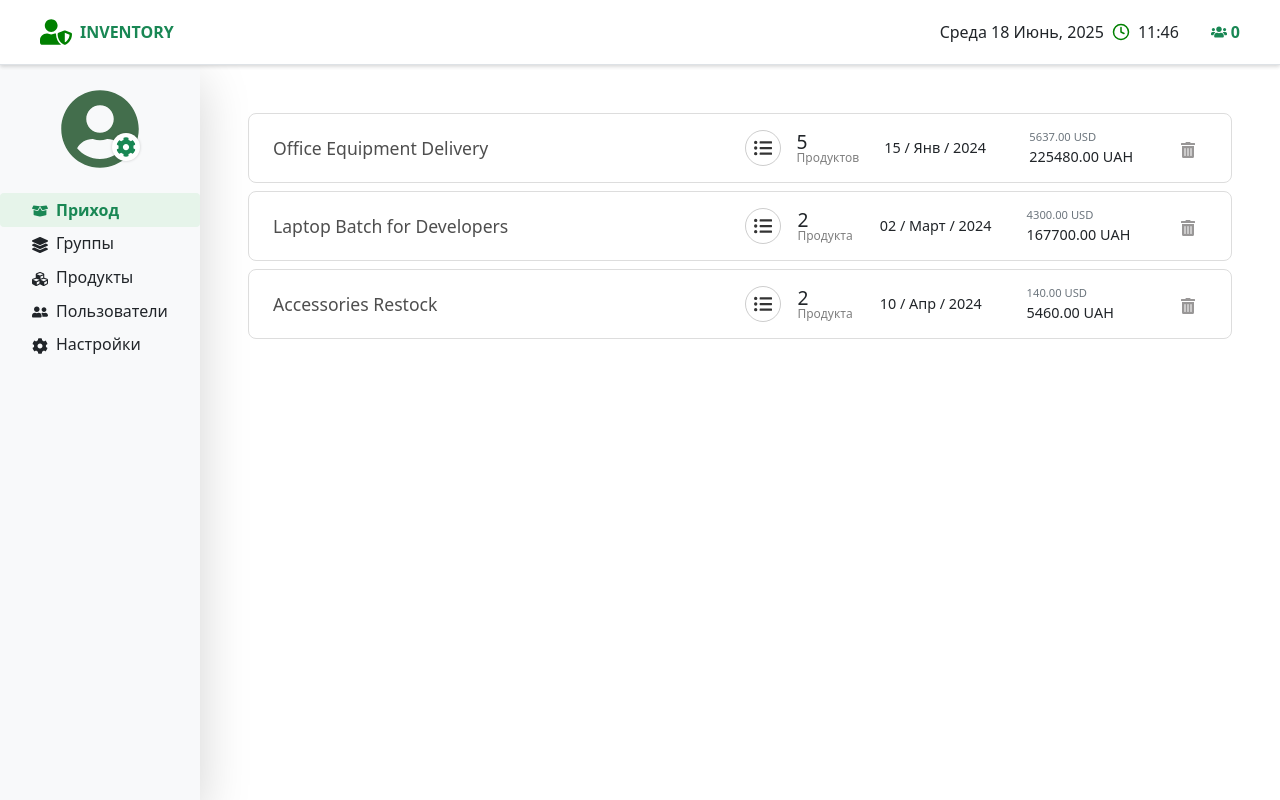
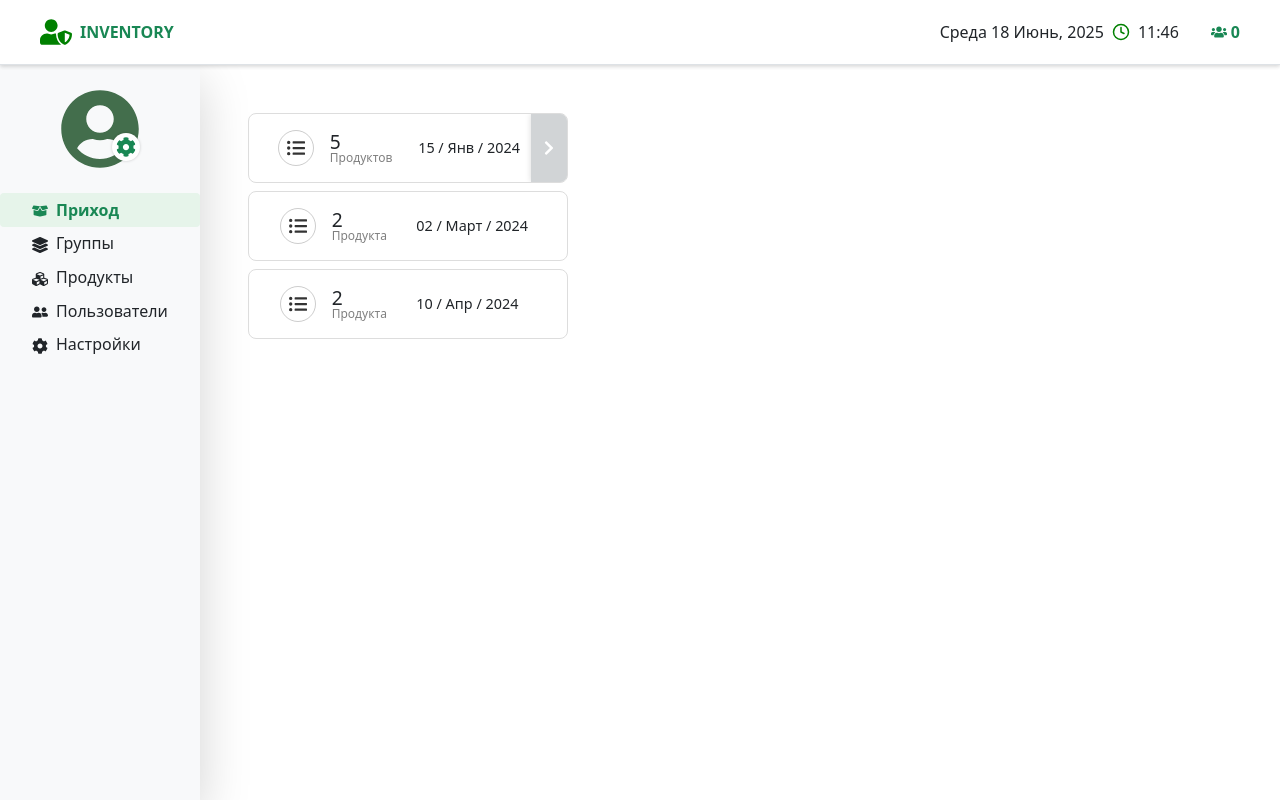
Before and after one commit to Vadym-Mishchenko/orders-products-dzencode-test-task, a React (Vite) app: page /orders in a window 1280 px wide. Both pictures are taken after a click on the element 762 px from the left and 148 px from the top of the page. Built offline with nearby package versions, Linux system fonts and the light colour scheme.

Commit message:
[feature-30] added collapse

```diff
--- a/src/pages/ordersPage/ui/OrdersPage.tsx
+++ b/src/pages/ordersPage/ui/OrdersPage.tsx
@@ -11,6 +11,8 @@ export const OrdersPage = () => {
   const { orders } = useAppSelector((state) => state.order);
 
   const [selectedOrderId, setSelectedOrderId] = useState<number | null>(null);
+  const [isCollapsed, setIsCollapsed] = useState(false);
+  const [activeCollapsedOrderId, setActiveCollapsedOrderId] = useState<number | null>(null);
 
   const handleDelete = (id: number) => {
     setSelectedOrderId(id);
@@ -27,20 +29,14 @@ export const OrdersPage = () => {
     setSelectedOrderId(null);
   };
 
+  const toggleCollapse = (id: number) => {
+    setIsCollapsed((prev) => !prev);
+    setActiveCollapsedOrderId(id);
+  };
+
   if (orders.length === 0) {
     return (
-      <div
-        className="p-5 text-center text-muted"
-        style={{
-          display: 'flex',
-          flexDirection: 'column',
-          justifyContent: 'center',
-          alignItems: 'center',
-          height: '100%',
-          width: '100%',
-          boxSizing: 'border-box',
-        }}
-      >
+      <div className="p-5 text-center text-muted d-flex flex-column justify-content-center align-items-center h-100 w-100">
         <FaBoxOpen size={128} className="mb-3 text-secondary" />
         <h2>Сейчас приходов нет</h2>
       </div>
@@ -63,7 +59,13 @@ export const OrdersPage = () => {
             }}
             layout
           >
-            <OrderCard order={order} onDelete={() => handleDelete(order.id)} />
+            <OrderCard
+              order={order}
+              onDelete={() => handleDelete(order.id)}
+              isCollapsed={isCollapsed}
+              onToggleCollapse={() => toggleCollapse(order.id)}
+              showExpandIcon={order.id === activeCollapsedOrderId && isCollapsed}
+            />
           </motion.div>
         ))}
       </AnimatePresence>
--- a/src/processes/orderCard/ui/OrderCard.css
+++ b/src/processes/orderCard/ui/OrderCard.css
@@ -1,4 +1,5 @@
 .order-card {
+  position: relative;
   display: flex;
   align-items: center;
   padding: 0 24px;
@@ -9,6 +10,12 @@
   border-radius: 8px;
   overflow: hidden;
   transition: all 0.2s ease-in-out;
+}
+
+.order-card.collapsed {
+  width: 320px;
+  min-width: 320px;
+  justify-content: flex-start;
 }
 
 .order-card:hover {
@@ -24,3 +31,25 @@
   gap: 1rem;
   width: 50%;
 }
+
+.expand-icon {
+  position: absolute;
+  top: 50%;
+  right: 0;
+  transform: translateY(-50%);
+  background-color: #d1d4d6;
+  width: 36px;
+  height: 100%;
+  display: flex;
+  justify-content: center;
+  align-items: center;
+  cursor: pointer;
+  user-select: none;
+  box-shadow: 0 0 6px rgba(0, 0, 0, 0.15);
+}
+
+.expand-icon svg {
+  color: white;
+  width: 16px;
+  height: 16px;
+}
--- a/src/processes/orderCard/ui/OrderCard.tsx
+++ b/src/processes/orderCard/ui/OrderCard.tsx
@@ -1,25 +1,45 @@
 import { CardAmount, CardDate, CardDelete, CardProductCount, CardTitle } from '@/shared';
+import type { Order } from '@/entities';
+import { FaChevronRight } from 'react-icons/fa';
 import './OrderCard.css';
-import type { Order } from '@/entities';
 
 interface IProps {
   order: Order;
   onDelete: () => void;
+  isCollapsed: boolean;
+  onToggleCollapse: () => void;
+  showExpandIcon: boolean;
 }
 
-export const OrderCard = ({ order, onDelete }: IProps) => {
+export const OrderCard = ({
+  order,
+  onDelete,
+  isCollapsed,
+  onToggleCollapse,
+  showExpandIcon,
+}: IProps) => {
   return (
-    <div className="order-card">
-      <CardTitle title={order.title} width="50%" />
+    <div className={`order-card ${isCollapsed ? 'collapsed' : ''}`}>
+      {!isCollapsed && <CardTitle title={order.title} width="50%" />}
+
       <div className="order-card__meta">
         <CardProductCount
           productCount={order.products.length}
-          onProductCounClick={() => console.log('Modal')}
+          onProductCounClick={onToggleCollapse}
           width="20%"
         />
         <CardDate date={new Date(order.date)} width="20%" />
-        <CardAmount products={order.products} width="25%" />
-        <CardDelete onDelete={onDelete} width="5%" />
+        {!isCollapsed && (
+          <>
+            <CardAmount products={order.products} width="25%" />
+            <CardDelete onDelete={onDelete} width="5%" />
+          </>
+        )}
+        {showExpandIcon && (
+          <div className="expand-icon">
+            <FaChevronRight />
+          </div>
+        )}
       </div>
     </div>
   );
--- a/src/shared/ui/cardProductCount/ui/CardProductCount.tsx
+++ b/src/shared/ui/cardProductCount/ui/CardProductCount.tsx
@@ -16,8 +16,8 @@ export const CardProductCount = ({ productCount, onProductCounClick, width }: IP
   const label = declOfNum(productCount, ['Продукт', 'Продукта', 'Продуктов']);
   return (
     <div className="card__info" style={{ width }}>
-      <div className="icon-circle">
-        <FaListUl onClick={onProductCounClick} />
+      <div className="icon-circle" onClick={onProductCounClick}>
+        <FaListUl />
       </div>
       <div className="product-count">
         <div className="count">{productCount}</div>
```
